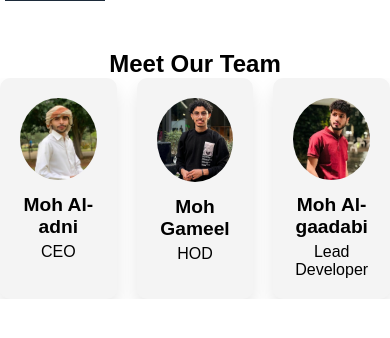
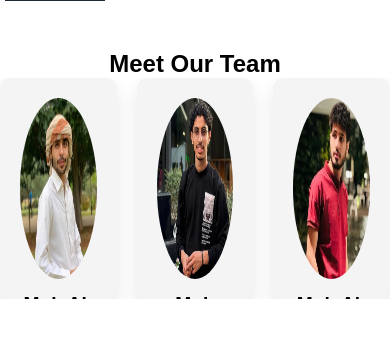
Before and after one commit to mohammed-aladni/login-repo, a PHP site: page /about.html in a window 390 px wide. Shown: the part 93-431 px from the top of the page. Run offline with PHP 8.4, Linux system fonts and the light colour scheme.

Commit message:
img height:100%

```diff
--- a/css/style1.css
+++ b/css/style1.css
@@ -228,7 +228,7 @@ section .content{
     }
     img {
         max-width: 100%;
-        height: auto;
+        height: 100%;
     }
 
 }
@@ -520,7 +520,7 @@ body {
     }
     img {
         max-width: 100%;
-        height: auto;
+        height: 100%;
     }
     .links {
         display: flex !important;
@@ -577,7 +577,7 @@ body {
     }
     img {
         max-width: 100%;
-        height: auto;
+        height: 100%;
     }
     .links {
         display: flex !important;
```
